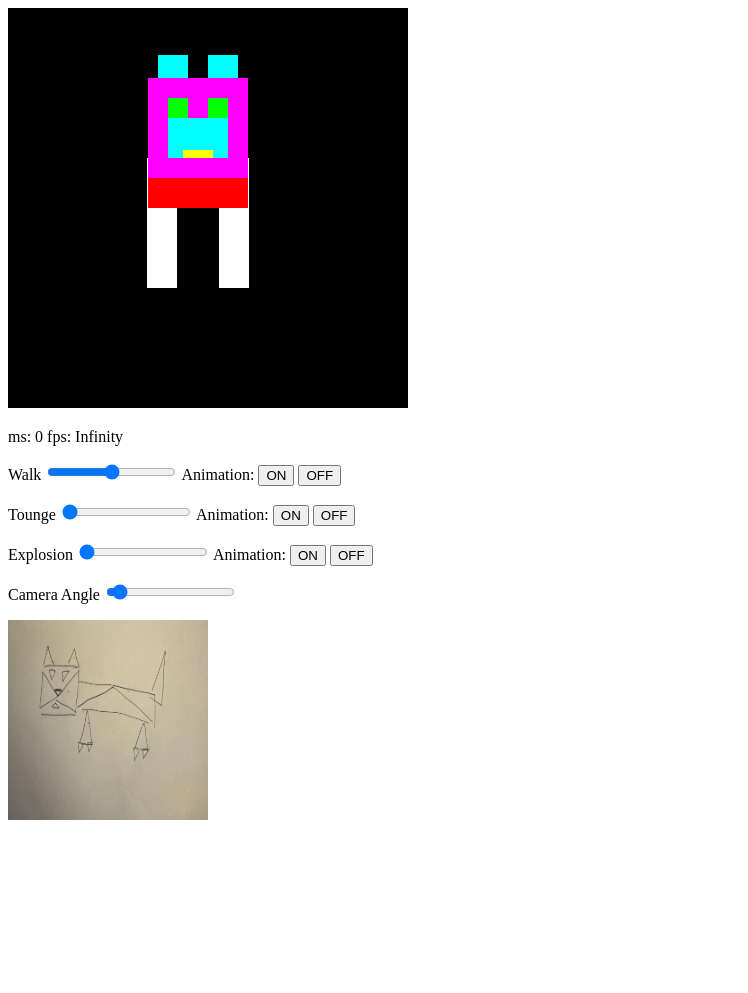
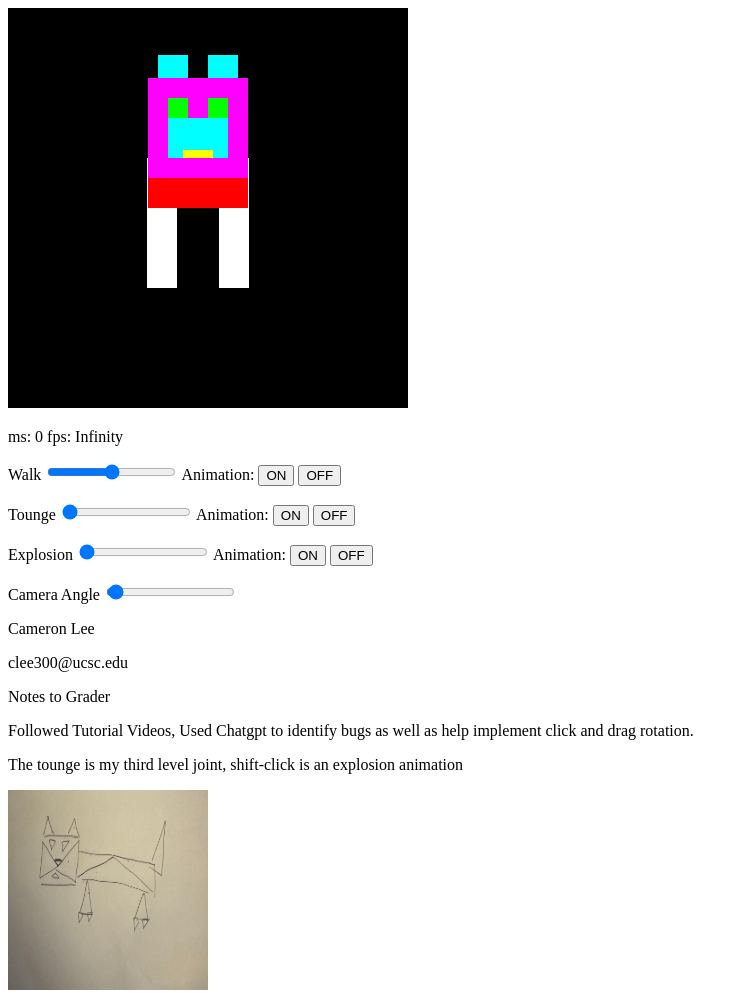
Before and after one commit to camyroo/Intro-Graphics, a plain HTML site: page ASG2/src/asg2.html in a window 1280 px wide. Shown: the whole page, without its empty margins (0-748 px from the left). Before the commit the page ends 832 px from the top, so only its background shows below. Drawn offline with Linux system fonts and the light colour scheme; animation ran at ten frames a second.

Commit message:
addded grader comments to asg2 html

```diff
--- a/ASG2/src/asg2.html
+++ b/ASG2/src/asg2.html
@@ -1,8 +1,8 @@
 <!-- Cameron Lee -->
 <!-- clee300@ucsc.edu -->
 <!-- Notes to Grader -->
-<!-- Followed Tutorial Videos, Used Chatgpt to identify bugs as well as help implement for each loop for cat function.  -->
-<!-- Also used Chatgpt to help with snakegame functions like checking collision -->
+<!-- Followed Tutorial Videos, Used Chatgpt to identify bugs as well as help implement click and drag rotation.  -->
+<!-- The tounge is my third level joint, shift-click is an explosion animation -->
 <!DOCTYPE html>
 <html lang="en">
 
@@ -20,6 +20,8 @@
   <p id="numdot">XXX</p>
 
 
+
+
   Walk <input type="range" min="-45" max="45" value="0" class="slider" id="yellowSlide">
   Animation:
   <button type="button" id="animationYellowOnButton">ON</button>
@@ -31,14 +33,24 @@
     <button type="button" id="animationMagentaOffButton">OFF</button>
 
   <p>
-      Explosion <input type="range" min="0" max="90" value="0" class="slider" id="ExpoSlide">
+    Explosion <input type="range" min="0" max="30" value="0" class="slider" id="ExpoSlide">
     Animation:
     <button type="button" id="animationExpoOnButton">ON</button>
     <button type="button" id="animationExpoOffButton">OFF</button>
 
   <p>
-    Camera Angle <input type="range" min="0" max="90" value="5" class="slider" id="angleSlide">
+    Camera Angle <input type="range" min="0" max="360" value="5" class="slider" id="angleSlide">
   <p>
+
+    Cameron Lee
+    <p>
+    clee300@ucsc.edu
+    <p>
+    Notes to Grader
+    <p>
+    Followed Tutorial Videos, Used Chatgpt to identify bugs as well as help implement click and drag rotation.
+    <p>
+    The tounge is my third level joint, shift-click is an explosion animation
 
 
 
```
Also changed, not shown: 1 other file. Lines whose indentation alone changed are shown as unchanged.
